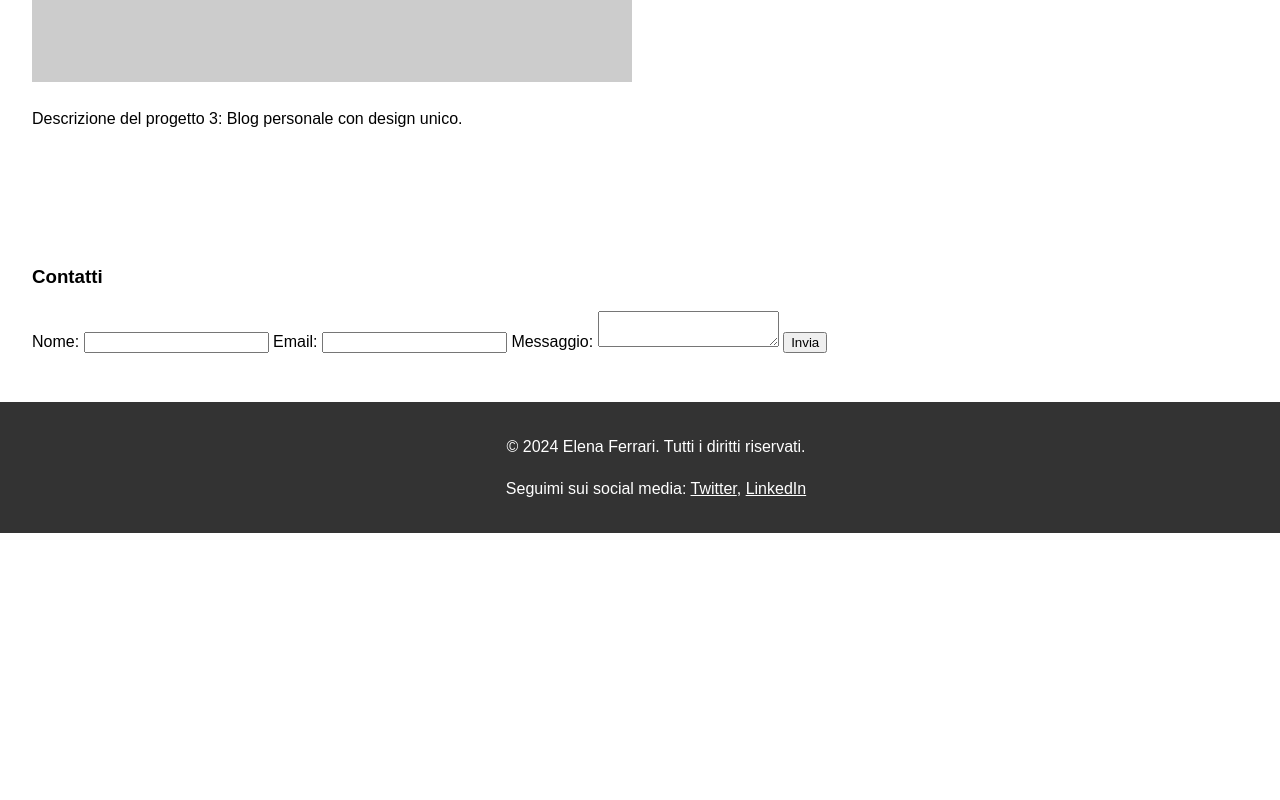
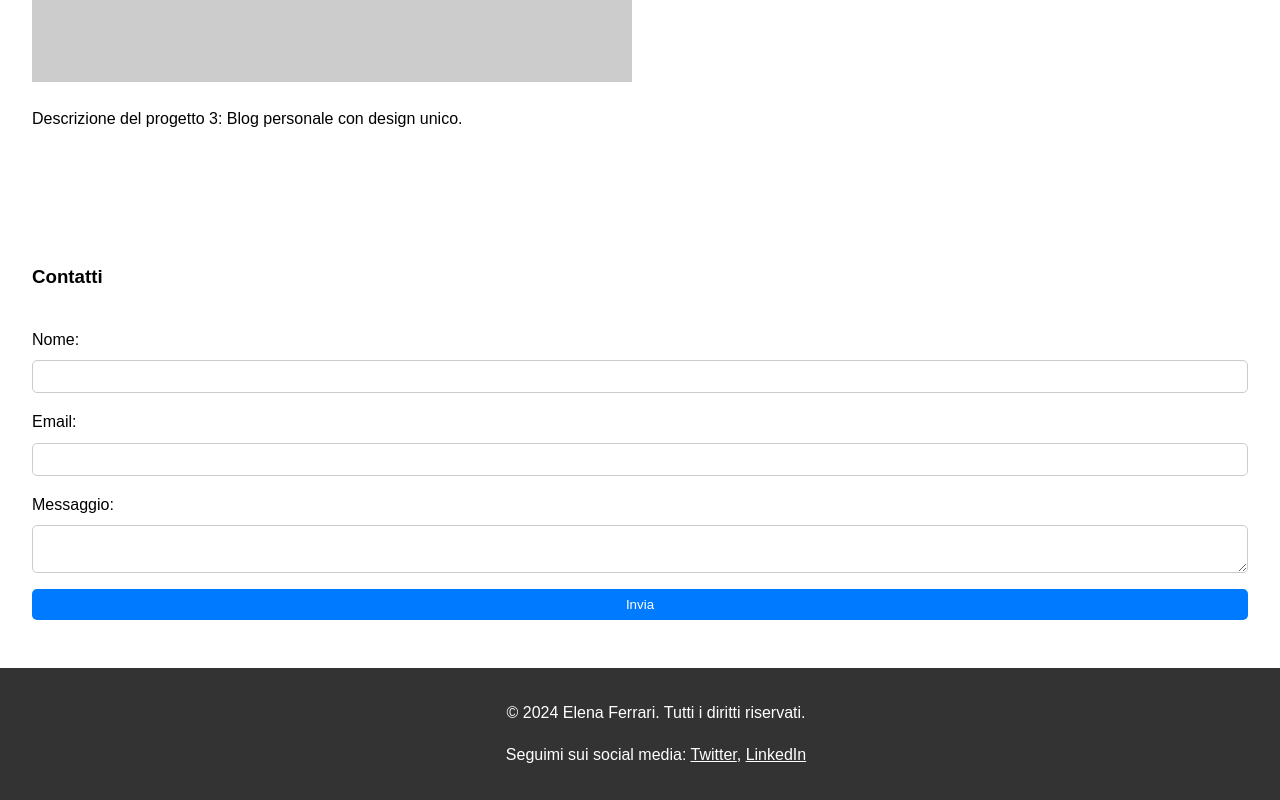
Before and after one commit to Pulcinotta/webdeveloper, a plain HTML site: page index11.html in a window 1280 px wide. Shown: the part 2425-3225 px from the top of the page. Before the commit the page ends 2958 px from the top, so only its background shows below. Drawn offline with Linux system fonts and the light colour scheme; placeholder pictures from the web are drawn by us.

Commit message:
Update index11.html

```diff
--- a/index11.html
+++ b/index11.html
@@ -65,6 +65,36 @@
             bottom: 0;
             width: 100%;
         }
+
+        form {
+            display: flex;
+            flex-direction: column;
+        }
+
+        form label {
+            margin-top: 1rem;
+        }
+
+        form input, form textarea {
+            padding: 0.5rem;
+            margin-top: 0.5rem;
+            border: 1px solid #ccc;
+            border-radius: 5px;
+        }
+
+        form button {
+            margin-top: 1rem;
+            padding: 0.5rem;
+            background: #007BFF;
+            color: white;
+            border: none;
+            border-radius: 5px;
+            cursor: pointer;
+        }
+
+        form button:hover {
+            background: #0056b3;
+        }
     </style>
 </head>
 <body>
@@ -118,7 +148,7 @@
 
     <section id="contact">
         <h3>Contatti</h3>
-        <form action="submit_form.php" method="post">
+        <form action="https://formsubmit.co/elena@example.com" method="POST">
             <label for="name">Nome:</label>
             <input type="text" id="name" name="name" required>
             <label for="email">Email:</label>
```
